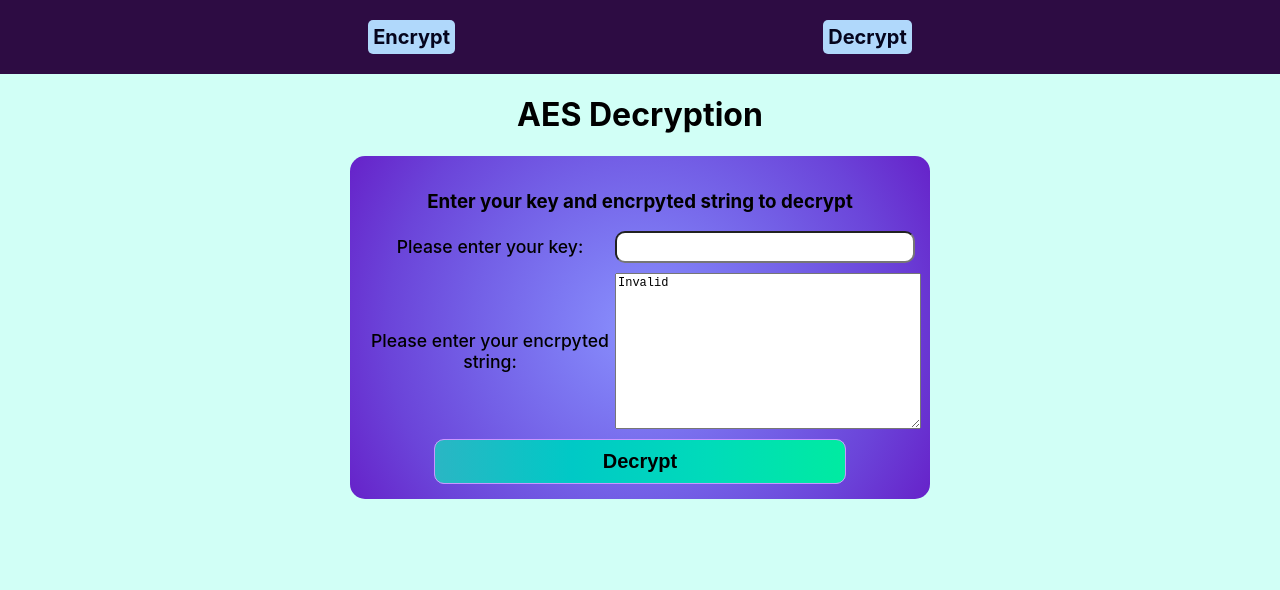
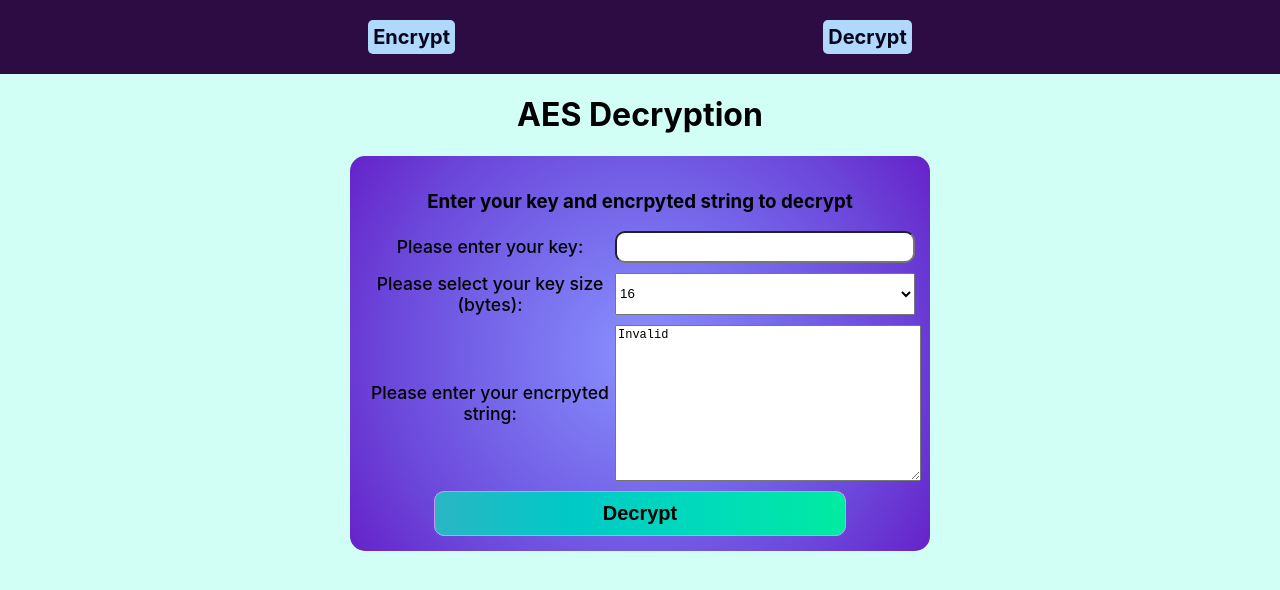
Before and after one commit to Chiazhe/cryptography-project, a React (Create React App) app in the folder frontend/: page /decrypt/1 in a window 1280 px wide. Shown: the top 590 px of the page. Built offline with nearby package versions, Linux system fonts and the light colour scheme; no server answers; the HTML template or start-up script is replaced by a standard one.

Commit message:
select key size

```diff
--- a/frontend/src/Pages/DecryptPage.js
+++ b/frontend/src/Pages/DecryptPage.js
@@ -12,6 +12,7 @@ function DecryptPage() {
   const [error, setError] = useState(null);
   const [key, setKey] = useState("");
   const [encryptedString, setEncryptedString] = useState(hashValue==null?"":"Loading...");
+  const [keySize, setKeySize] = useState(16);
 
 	useEffect(() => {
     if(hashValue==null) return
@@ -31,13 +32,13 @@ function DecryptPage() {
 
   function handleDecrypt() {
     setIsDecryptedSuccess(false);
-    if (key.length !== 16) {
-      setError("Please enter a key with 16 characters ...");
+    if (key.length !== keySize) {
+      setError(`Please enter a key with ${keySize} characters ...`);
       return;
     }
     const aesKey = CryptoJS.enc.Utf8.parse(key);
     try{
-      const decryptedData = decrypted(encryptedString, aesKey);
+      const decryptedData = decrypted(encryptedString, aesKey,keySize);
       if (decryptedData==null||decryptedData=="") throw "Invalid string"
       setBaseImage(decryptedData);
       setIsDecryptedSuccess(true);
@@ -46,6 +47,10 @@ function DecryptPage() {
       setError("Invalid key or string, please check ...");
     }
 
+  }
+
+  const handleChangeKeySize = (e)=>{
+    setKeySize(parseInt(e.target.value))
   }
 
   return (
@@ -64,6 +69,14 @@ function DecryptPage() {
                 setKey(e.target.value);
               }}
             />
+          </div>
+          <div className="content">
+            <label for="keySize">Please select your key size (bytes):</label>
+            <select name="keySize" id="keySize" value={keySize} onChange={handleChangeKeySize}>
+              <option value={16}>16</option>
+              <option value={24}>24</option>
+              <option value={32}>32</option>
+            </select>
           </div>
           <div className="content">
             <label for="key">Please enter your encrpyted string:</label>
--- a/frontend/src/Pages/EncryptPage.js
+++ b/frontend/src/Pages/EncryptPage.js
@@ -8,6 +8,8 @@ function MainPage() {
   const [baseImage, setBaseImage] = useState(null);
   const [error, setError] = useState(null);
   const [key, setKey] = useState("");
+  const [keySize, setKeySize] = useState(16);
+
   const [tempEncryptedData, setTempEncryptedData] = useState(null);
   const [urlGenerated, setUrlGenerated] = useState(null);
   const [isEncryptedSuccess, setIsEncryptedSuccess] = useState(false);
@@ -37,8 +39,9 @@ function MainPage() {
   const handleEncrypt = () => {
     setIsEncryptedSuccess(false);
     setIsEncrypting(true);
-    if (key.length !== 16) {
-      setError("Please enter a key with 16 characters ...");
+
+    if (key.length !== keySize) {
+      setError(`Please enter a key with ${keySize} characters ...`);
       setIsEncrypting(false);
       return;
     }
@@ -51,12 +54,16 @@ function MainPage() {
     while (currentTime + 2000 >= new Date().getTime()) {}
     const aesKey = CryptoJS.enc.Utf8.parse(key);
     setError(null);
-    const encryptedData = encrypted(baseImage, aesKey);
+    const encryptedData = encrypted(baseImage, aesKey,keySize);
     //set temporary encrypted data
     setTempEncryptedData(encryptedData);
     setIsEncryptedSuccess(true);
     setIsEncrypting(false);
   };
+
+  const handleChangeKeySize = (e)=>{
+    setKeySize(parseInt(e.target.value))
+  }
 
   // //post encrypted data to api
   const postEncryptedStringToAPI = (tempEncryptedData) => {
@@ -91,6 +98,14 @@ function MainPage() {
                 setKey(e.target.value);
               }}
             />
+          </div>
+          <div className="content">
+            <label for="keySize">Please select your key size (bytes):</label>
+            <select name="keySize" id="keySize" value={keySize} onChange={handleChangeKeySize}>
+              <option value={16}>16</option>
+              <option value={24}>24</option>
+              <option value={32}>32</option>
+            </select>
           </div>
           <div className="content">
             <label for="file">Please upload your file to encrypt:</label>
--- a/frontend/src/function/EncryptDecrypt.js
+++ b/frontend/src/function/EncryptDecrypt.js
@@ -3,12 +3,12 @@ import CryptoJS from "crypto-js";
 var iv = CryptoJS.enc.Utf8.parse('1234567887654321'); //optional
 
 // function for AES encryption
-export const encrypted = (data, key) => {
+export const encrypted = (data, key,keySize) => {
   console.log("Encrypting ...")
   console.log("KEY: " + key)
   var encryptedData = CryptoJS.AES.encrypt(CryptoJS.enc.Utf8.parse(data), key,
     {
-      keySize: 128 / 8,
+      keySize: keySize,
       iv: iv,
       mode: CryptoJS.mode.CBC,
       padding: CryptoJS.pad.Pkcs7
@@ -17,12 +17,12 @@ export const encrypted = (data, key) => {
 };
 
 // function for AES decryption
-export const decrypted = (data, key) => {
+export const decrypted = (data, key,keySize) => {
   console.log("Decrypting ...")
   console.log("KEY: " + key)
   var decryptedData = CryptoJS.AES.decrypt(data, key,
     {
-      keySize: 128 / 8,
+      keySize: keySize,
       iv: iv,
       mode: CryptoJS.mode.CBC,
       padding: CryptoJS.pad.Pkcs7
```
